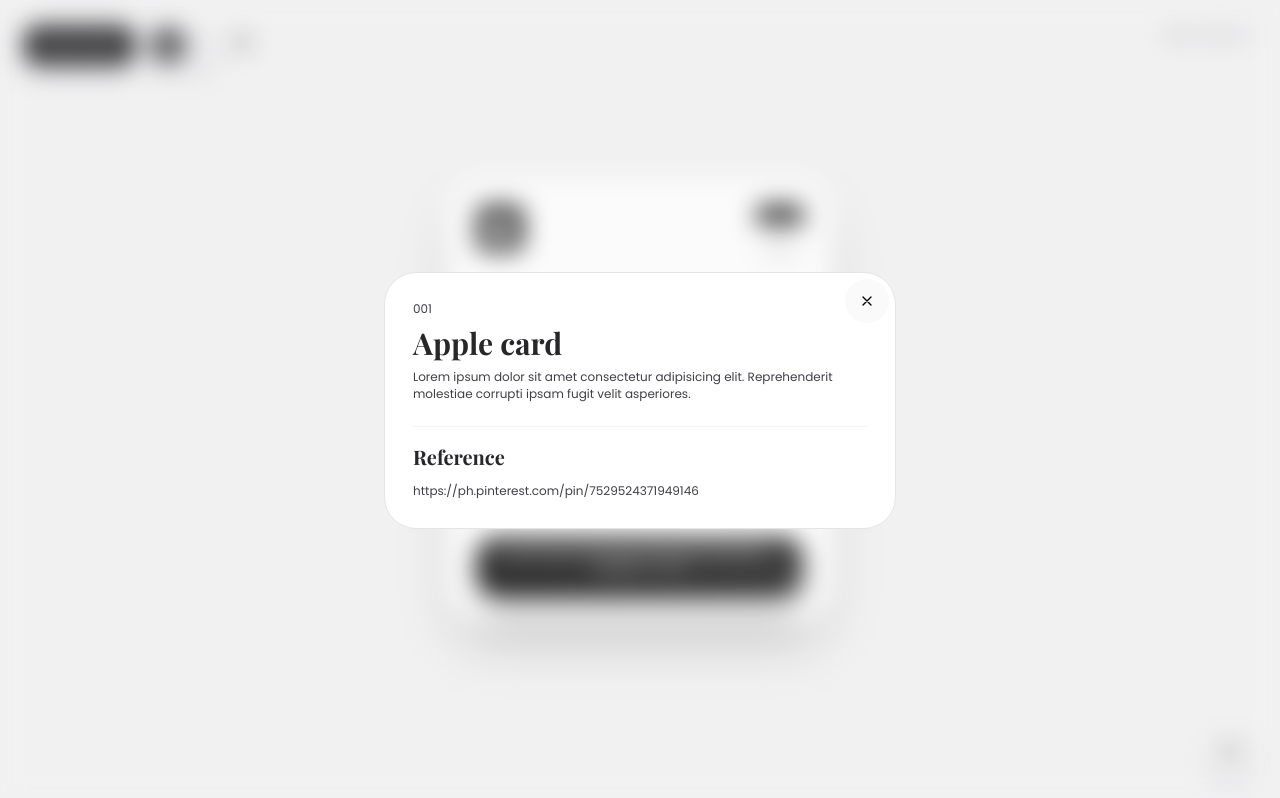
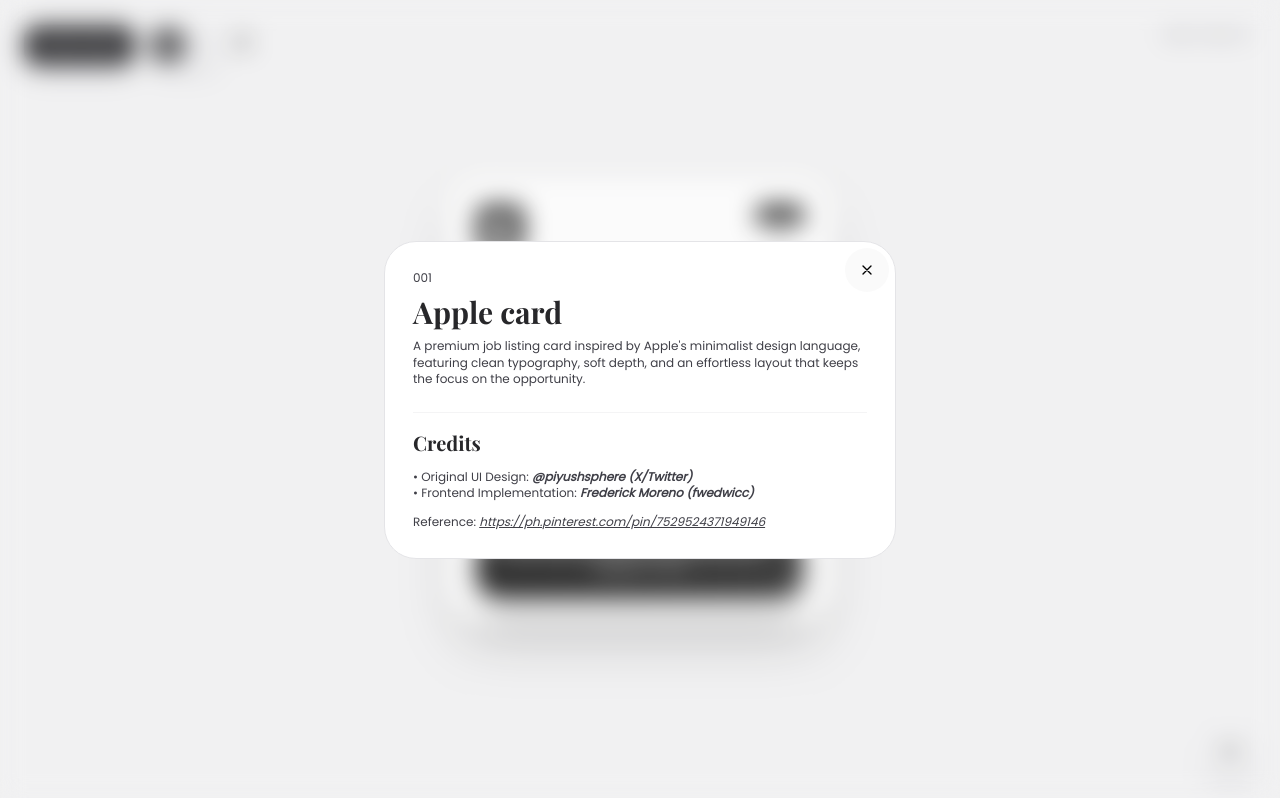
Before and after one commit to fwedwicc/fmDump, a React (Vite) app: page /view/ui001 in a window 1280 px wide. Both pictures are taken after a click on the button 242 px from the left and 42 px from the top of the page. Built offline with nearby package versions, Linux system fonts and the light colour scheme; a web font is replaced by a local one.

Commit message:
Added proper credits and reference in InfoModal component

```diff
--- a/src/components/InfoModal.jsx
+++ b/src/components/InfoModal.jsx
@@ -2,7 +2,7 @@ import React from 'react'
 import { motion, AnimatePresence } from 'framer-motion'
 import { HiOutlineX } from "react-icons/hi"
 
-const InfoModal = ({ isOpen, onClose, title, label, desc, credits }) => {
+const InfoModal = ({ isOpen, onClose, title, label, desc, credits, reference }) => {
   return (
     <AnimatePresence>
       {isOpen && (
@@ -37,9 +37,13 @@ const InfoModal = ({ isOpen, onClose, title, label, desc, credits }) => {
                     <p>{desc}</p>
                   </div>
                   <div className='pt-4 space-y-3 border-t border-zinc-100'>
-                    <h4>Reference</h4>
-                    <a href={credits} target='_blank' rel='noopener noreferrer'>
-                      <p className='break-all'>{credits}</p>
+                    <h4>Credits</h4>
+                    <p>
+                      • Original UI Design: <span className='font-semibold italic'>{credits}</span> <br />
+                      • Frontend Implementation: <span className='font-semibold italic'>Frederick Moreno (fwedwicc)</span>
+                    </p>
+                    <a href={reference} target='_blank' rel='noopener noreferrer'>
+                      <p className='break-all'>Reference: <span className='underline italic'>{reference}</span></p>
                     </a>
                   </div>
                 </div>
--- a/src/data/index.js
+++ b/src/data/index.js
@@ -14,14 +14,15 @@ export const Data = [
     thumbnail: Thumbnail001,
     title: '001',
     label: 'Apple card',
-    desc: 'Lorem ipsum dolor sit amet consectetur adipisicing elit. Reprehenderit molestiae corrupti ipsam fugit velit asperiores.',
+    desc: "A premium job listing card inspired by Apple's minimalist design language, featuring clean typography, soft depth, and an effortless layout that keeps the focus on the opportunity.",
     UI: UI001,
     Skeleton: Skeleton001,
     sourceCodeJSX: UI001Code,
     sourceCodeCSS: UI001CSS,
     skeletonSourceCodeJSX: Skeleton001Code,
     skeletonSourceCodeCSS: Skeleton001CSS,
-    credits: 'https://ph.pinterest.com/pin/7529524371949146',
+    credits: '@piyushsphere (X/Twitter)',
+    reference: 'https://ph.pinterest.com/pin/7529524371949146',
   },
   {
     id: 'ui002',
@@ -29,12 +30,13 @@ export const Data = [
     thumbnail: Thumbnail002,
     title: '002',
     label: 'Zen Card',
-    desc: 'Lorem ipsum dolor sit amet consectetur adipisicing elit. Reprehenderit molestiae corrupti ipsam fugit velit asperiores.',
+    desc: 'A sleek focus mode card that blends soft purple accents, subtle depth, and minimalist design to promote a relaxing and distraction-free environment.',
     UI: UI002,
     Skeleton: Skeleton002,
     sourceCodeJSX: UI002Code,
     skeletonSourceCodeJSX: Skeleton002Code,
-    credits: 'https://www.instagram.com/p/DHtlhhoNlwq/?img_index=1&epik=dj0yJnU9aUpoRDJVSURtX3VrR0czejhwa1NfaF9uWHl4OFFORXEmcD0wJm49OEFPVklkRXc0WjZzSHNrN21UUkhQdyZ0PUFBQUFBR2lITkpR',
+    credits: '@pxdx.baddies (Instagram)',
+    reference: 'https://www.instagram.com/p/DHtlhhoNlwq/?img_index=1&epik=dj0yJnU9aUpoRDJVSURtX3VrR0czejhwa1NfaF9uWHl4OFFORXEmcD0wJm49OEFPVklkRXc0WjZzSHNrN21UUkhQdyZ0PUFBQUFBR2lITkpR',
   },
   {
     id: 'ui003',
--- a/src/pages/ViewUI.jsx
+++ b/src/pages/ViewUI.jsx
@@ -103,6 +103,7 @@ const ViewUI = () => {
         label={matchedData?.label}
         desc={matchedData?.desc}
         credits={matchedData?.credits}
+        reference={matchedData?.reference}
       />
       {/* Source Code Modal */}
       <SourceCodeModal
```
